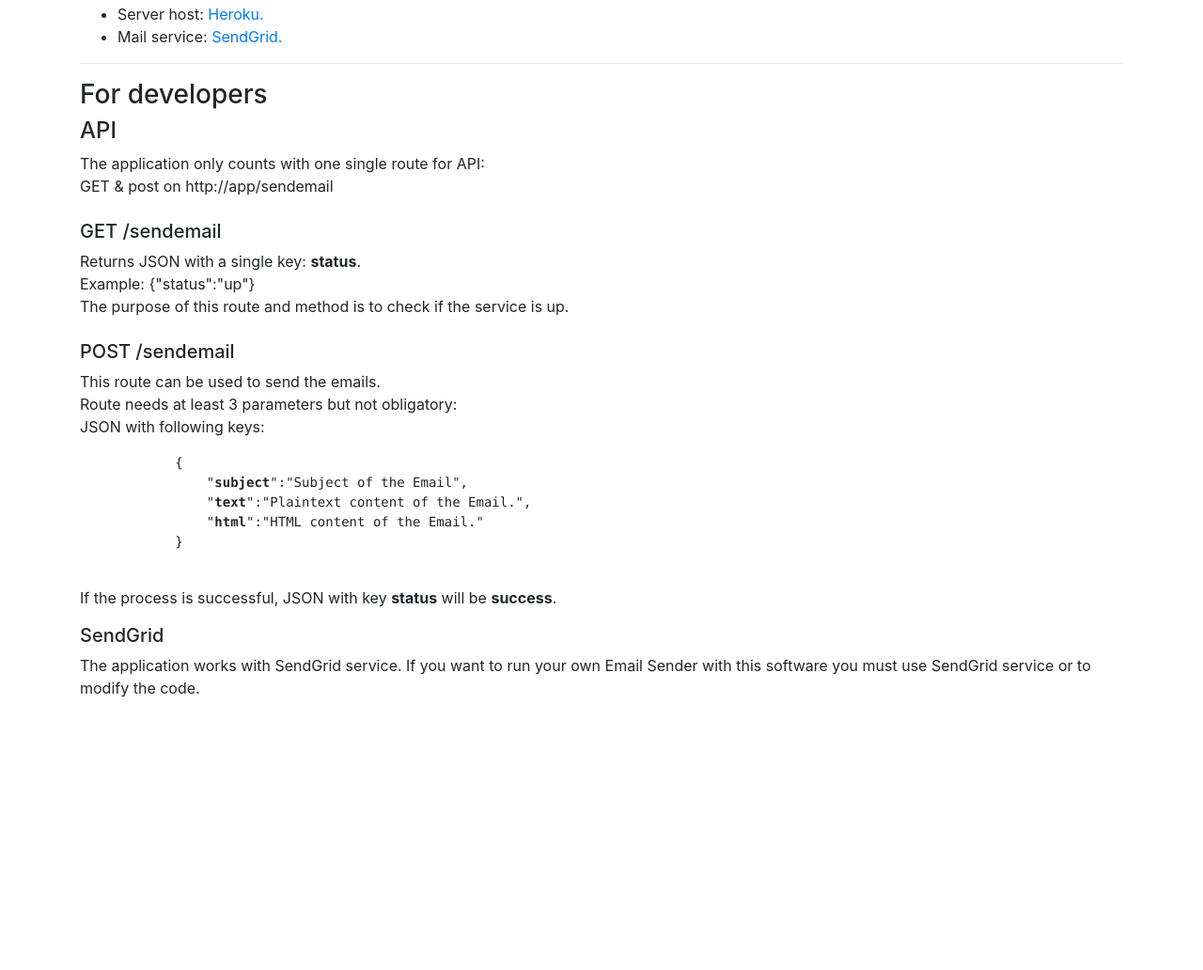
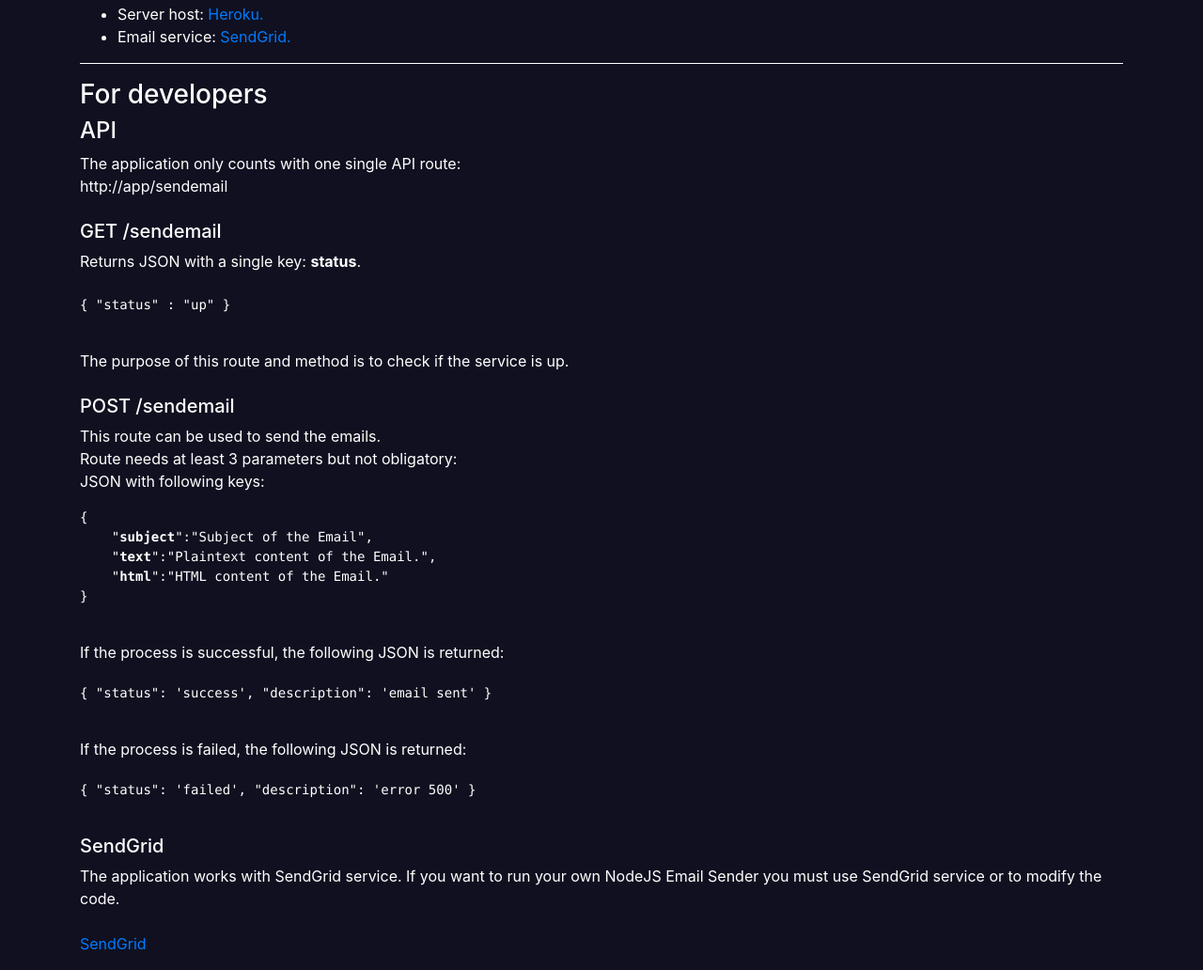
Before and after one commit to JustVice/NodeJS-Email-Sender, a website: page src/public/index.html in a window 1280 px wide. Shown: the part 271-1303 px from the top of the page at 94% size. Before the commit the page ends 1031 px from the top, so only its background shows below. Drawn offline with nearby package versions, Linux system fonts and the light colour scheme.

Commit message:
Improved response and updated / page

```diff
--- a/src/public/index.html
+++ b/src/public/index.html
@@ -8,6 +8,7 @@
     <meta charset="UTF-8">
     <meta name="viewport" content="width=device-width, initial-scale=1.0">
     <title>NodeJS Email Sender</title>
+    <link rel="stylesheet" href="style.css">
 </head>
 
 <body>
@@ -17,7 +18,8 @@
         <div class="h4">Programmer helpful links</div>
         <ul>
             <li>
-                <a href="https://justvice.github.io/technology/web-software/nodejs-email-sender/" target="_blank">NodeJS Email Sender's website.</a>
+                <a href="https://justvice.github.io/technology/web-software/nodejs-email-sender/" target="_blank">NodeJS
+                    Email Sender's website.</a>
             </li>
             <li>
                 <a href="https://justvice.github.io/s/twitter" target="_blank">Programmer's Twitter.</a>
@@ -35,21 +37,22 @@
         <ul>
             <li>Server host: <a href="https://www.heroku.com/" target="_blank" rel="noopener noreferrer">Heroku.</a>
             </li>
-            <li>Mail service: <a href="https://sendgrid.com/" target="_blank" rel="noopener noreferrer">SendGrid.</a>
+            <li>Email service: <a href="https://sendgrid.com/" target="_blank" rel="noopener noreferrer">SendGrid.</a>
             </li>
         </ul>
         <hr>
         <div class="h3">For developers</div>
         <div class="h4">API</div>
-        The application only counts with one single route for API:
+        The application only counts with one single API route:
         <br>
-        GET & post on http://app/sendemail
+        http://app/sendemail
         <br><br>
         <div class="h5">GET /sendemail</div>
         Returns JSON with a single key: <b>status</b>.
-        <br>
-        Example: {"status":"up"}
-        <br>
+        <br><br>
+        <pre>
+{ "status" : "up" }
+        </pre>
         The purpose of this route and method is to check if the service is up.
         <br><br>
         <div class="h5">POST /sendemail</div>
@@ -61,18 +64,29 @@
             JSON with following keys:
             <br>
         <pre>
-            {
-                "<b>subject</b>":"Subject of the Email",
-                "<b>text</b>":"Plaintext content of the Email.",
-                "<b>html</b>":"HTML content of the Email."
-            }
+{
+    "<b>subject</b>":"Subject of the Email",
+    "<b>text</b>":"Plaintext content of the Email.",
+    "<b>html</b>":"HTML content of the Email."
+}
         </pre>
-        If the process is successful, JSON with key <b>status</b> will be <b>success</b>.
+        If the process is successful, the following JSON is returned:
+        <pre>
+
+{ "status": 'success', "description": 'email sent' }
+        </pre>
+        If the process is failed, the following JSON is returned:
+        <pre>
+
+{ "status": 'failed', "description": 'error 500' }
+        </pre>
         </p>
         <div class="h5">SendGrid</div>
         <p>
-            The application works with SendGrid service. If you want to run your own Email Sender with this software you
+            The application works with SendGrid service. If you want to run your own NodeJS Email Sender you
             must use SendGrid service or to modify the code.
+            <br><br>
+            <a href="https://sendgrid.com/" target="_blank" rel="noopener noreferrer">SendGrid</a>
         </p>
     </div>
 </body>
--- /dev/null
+++ b/src/public/style.css
@@ -0,0 +1,3 @@
+body{background-color:rgb(16, 16, 32);color:white;}
+pre{color:white;}
+hr{border-top:1px solid white;}
```
Also changed, not shown: package.json (+6 -1 lines), src/lib/sendGrid.js (+5 -8 lines), src/routes/index.router.js (+14 -10 lines), 2 other files.
